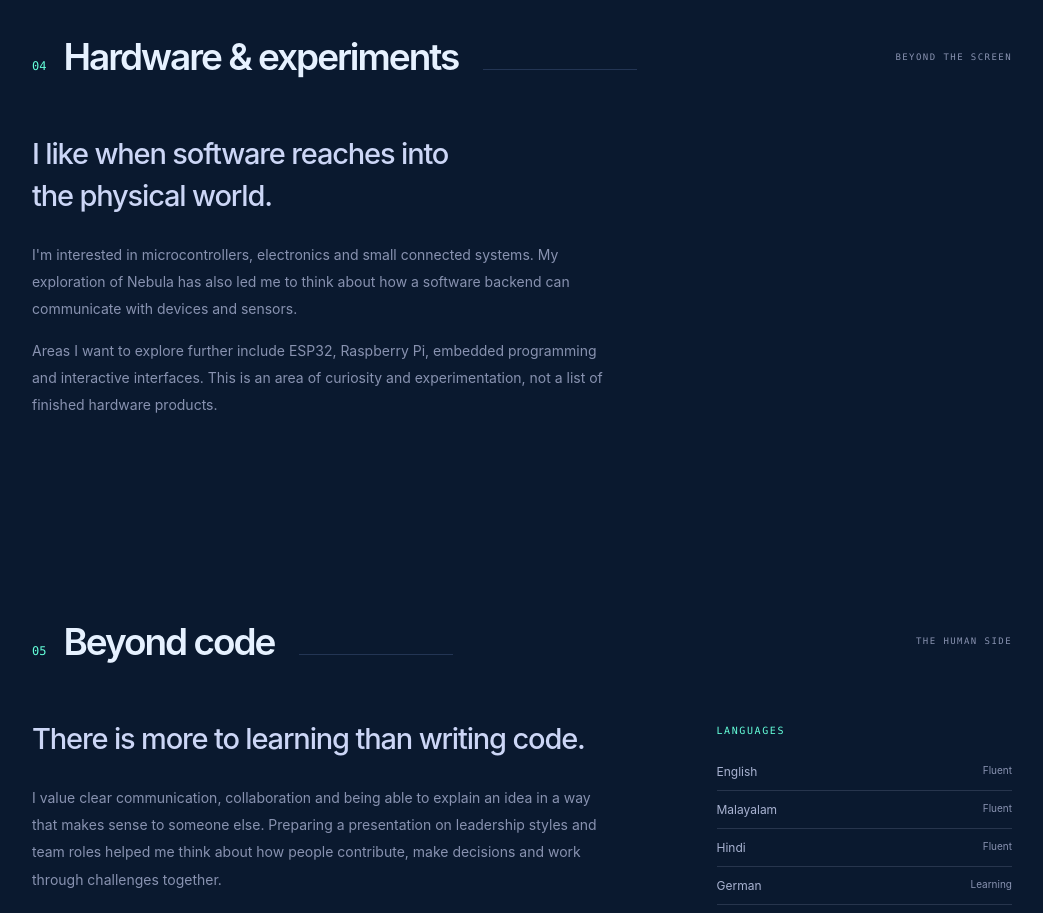
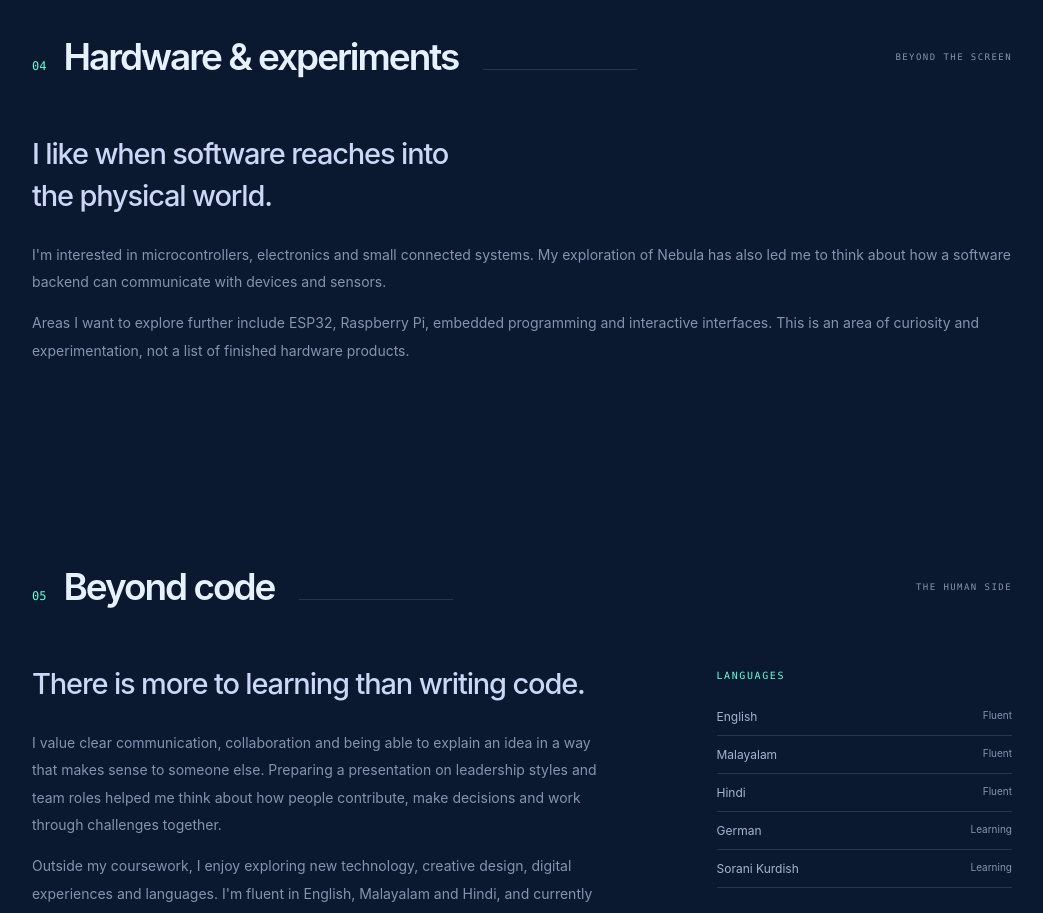
Before and after one commit to Richard-Matt/Richard-Matt.github.io, a React (Vite) app: page / in a window 1280 px wide. Shown: the part 3560-4473 px from the top of the page, without its empty margins (118-1161 px from the left). Built offline with nearby package versions, Linux system fonts and the light colour scheme.

Commit message:
Update hardware-grid styles for responsive layout

```diff
--- a/src/styles/global.css
+++ b/src/styles/global.css
@@ -145,7 +145,10 @@ button:focus-visible, a:focus-visible { outline: 2px solid var(--green); outline
 .authenticity-note { margin: 19px 0 0; color: var(--slate); font-size: 10px; line-height: 1.7; }.authenticity-note span { color: var(--green); }
 
 .hardware-section { padding-top: 80px; }
-.hardware-grid { align-items: center; }
+.hardware-grid {
+  grid-template-columns: 1fr;
+  align-items: center;
+}
 .hardware-copy .lead-copy { max-width: 440px; }
 .hardware-specimen { min-width: 0; }
 .specimen-frame { padding: 16px; border: 1px solid rgba(136,146,176,.25); background: rgba(17,34,64,.32); }
```
